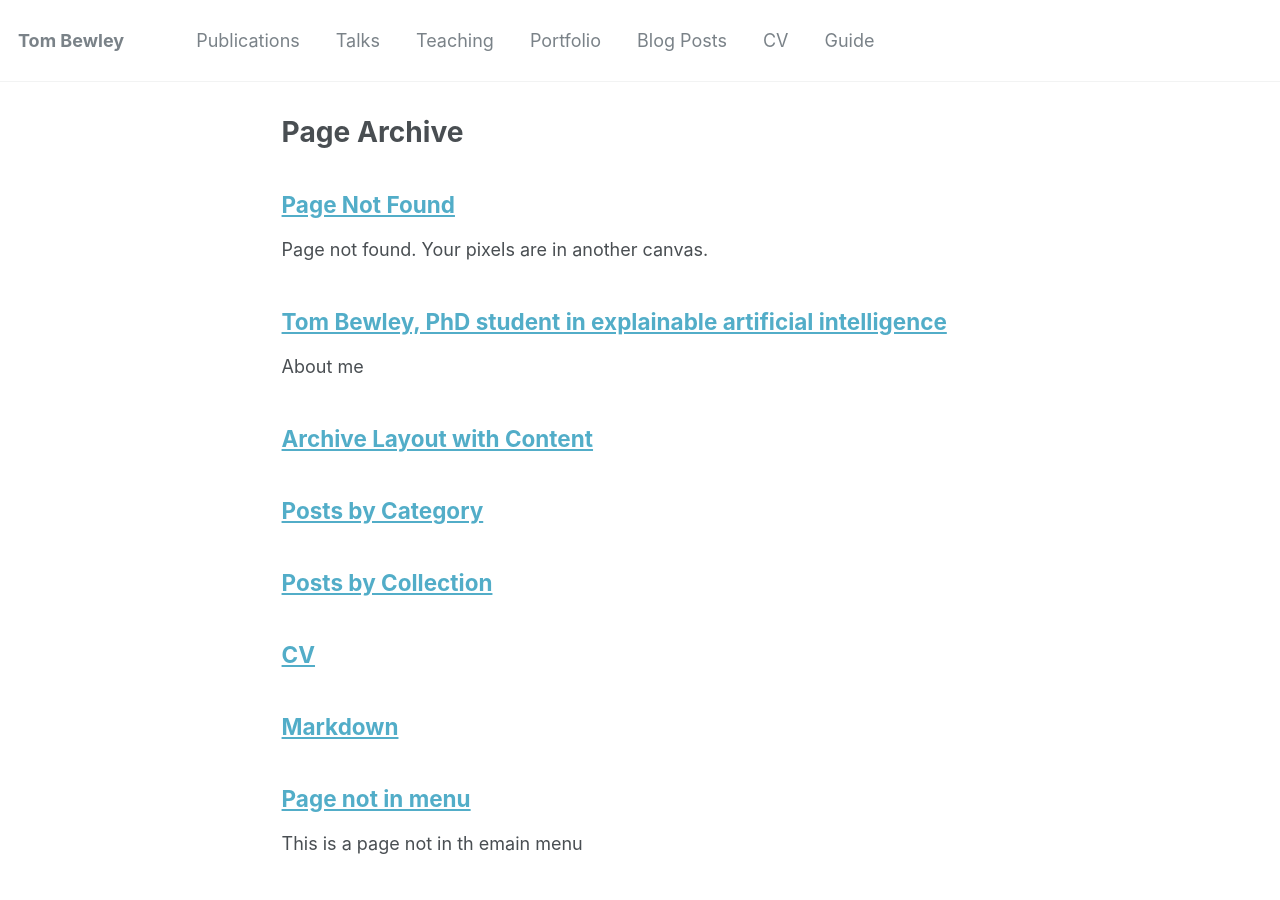
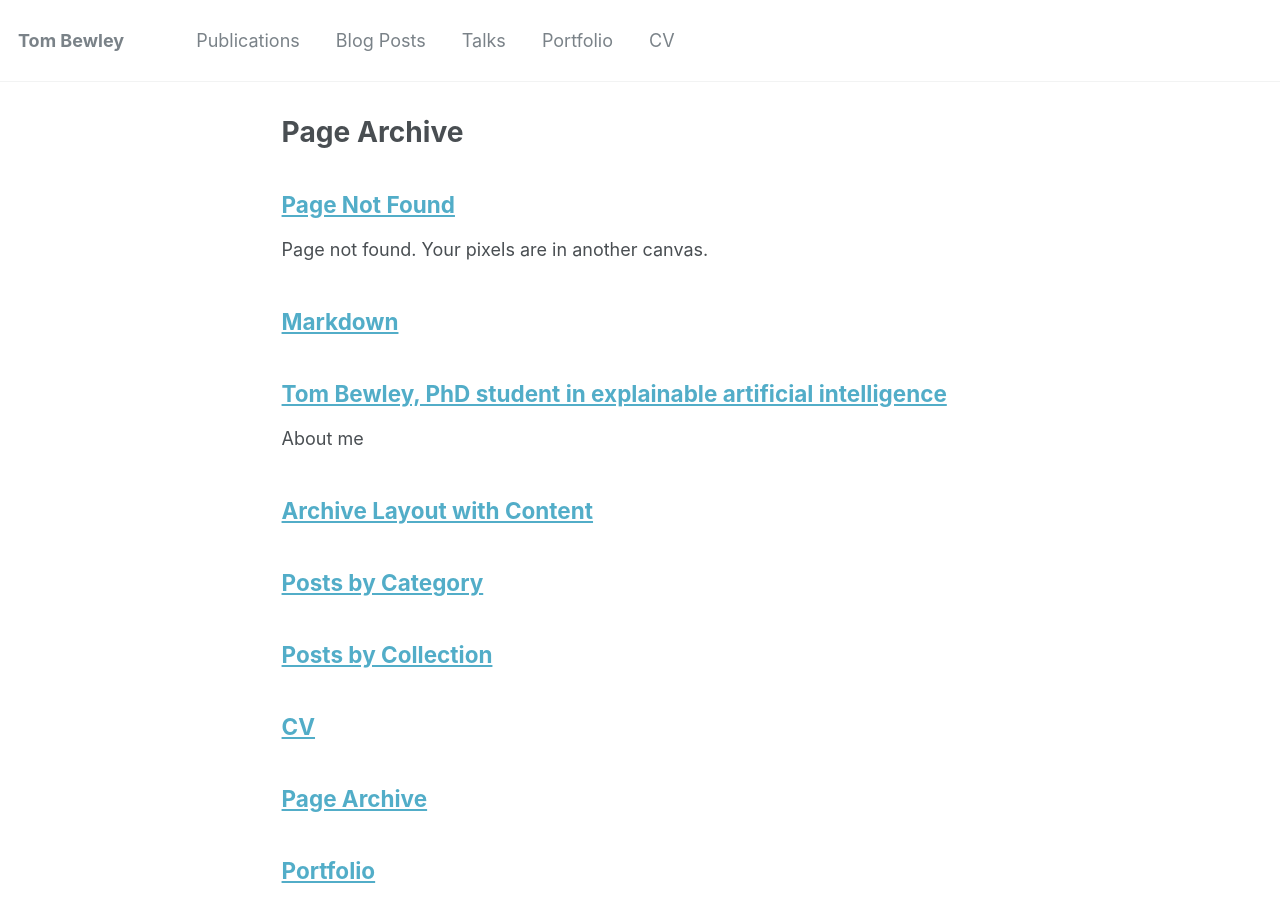
Before and after one commit to tombewley/tombewley.github.io, a Jekyll site: the page built from _pages/page-archive.html, in a window 1280 px wide and 900 px high. Built offline with Jekyll 4.4.1, drawn with Linux system fonts in a browser that asks for light colours.

Commit message:
Update nav

```diff
--- a/_data/navigation.yml
+++ b/_data/navigation.yml
@@ -3,20 +3,17 @@
   - title: "Publications"
     url: /publications/
 
+  - title: "Blog Posts"
+    url: /year-archive/
+
   - title: "Talks"
     url: /talks/
 
-  - title: "Teaching"
-    url: /teaching/
+ # - title: "Teaching"
+ #   url: /teaching/
 
   - title: "Portfolio"
     url: /portfolio/
 
-  - title: "Blog Posts"
-    url: /year-archive/
-
   - title: "CV"
     url: /cv/
-
-  - title: "Guide"
-    url: /markdown/
--- a/_pages/non-menu-page.md
+++ /dev/null
@@ -1,17 +0,0 @@
----
-permalink: /non-menu-page/
-title: "Page not in menu"
-excerpt: "This is a page not in th emain menu"
-author_profile: true
-redirect_from:
-  - "/nmp/"
-  - "/nmp.html"
----
-
-This is a page not in the menu. You can use markdown in this page.
-
-Heading 1
-======
-
-Heading 2
-======
```
Also changed, not shown: MARKDOWN_GUIDE.md (renamed from _pages/markdown.md).
